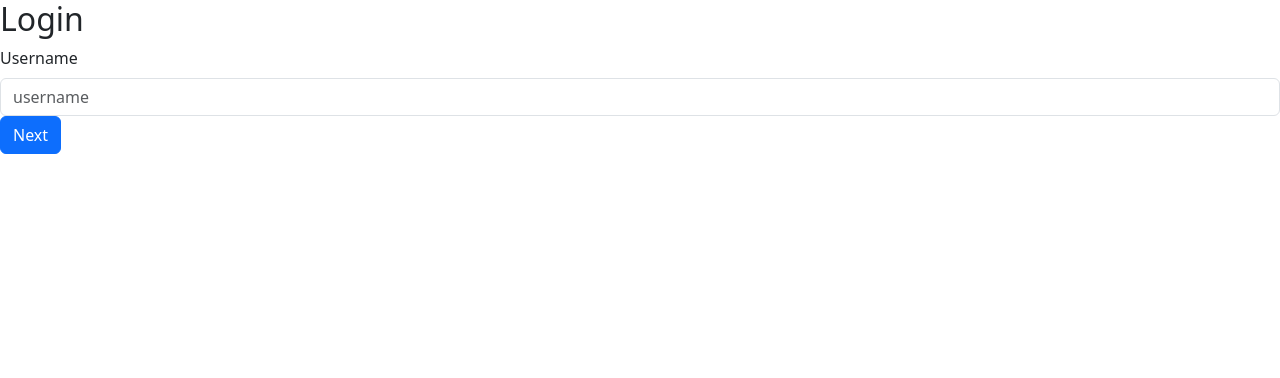
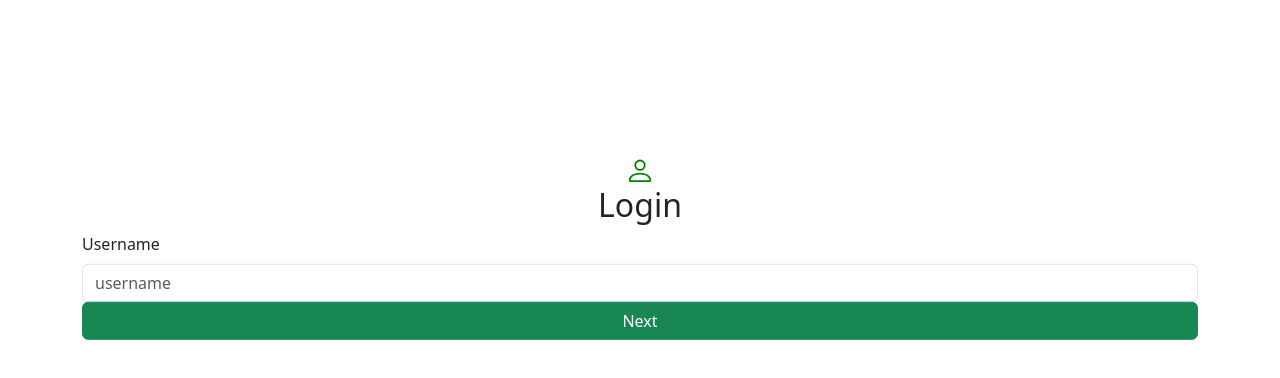
Before and after one commit to bilskik/SecureBankPro, a React (Create React App) app in the folder frontend/: page /login in a window 1280 px wide. Shown: the top 378 px of the page. Built offline with nearby package versions, Linux system fonts and the light colour scheme.

Commit message:
Login page styling

```diff
--- a/frontend/package.json
+++ b/frontend/package.json
@@ -12,6 +12,7 @@
     "bootstrap": "^5.3.2",
     "react": "^18.2.0",
     "react-bootstrap": "^2.9.1",
+    "react-bootstrap-icons": "^1.10.3",
     "react-dom": "^18.2.0",
     "react-router-dom": "^6.21.1",
     "react-scripts": "5.0.1",
--- a/frontend/src/App.tsx
+++ b/frontend/src/App.tsx
@@ -5,7 +5,7 @@ import { dashboardUserLoader } from "./util/loader/dashboardUserLoader";
 import Transfer from "./page/Transfer";
 import UserDetails from "./page/UserDetails";
 import { userDetailsLoader } from "./util/loader/userDetailsLoader";
-
+import "./app.css"
 
 function App() {
 
--- /dev/null
+++ b/frontend/src/app.css
@@ -0,0 +1,4 @@
+:root {
+    height: 100vh;
+    width: 100vw;
+}
--- a/frontend/src/component/password/PasswordItem.tsx
+++ b/frontend/src/component/password/PasswordItem.tsx
@@ -18,6 +18,7 @@ const PasswordItem = ({ isDisabled, onValue, index }  : PasswordItemType ) => {
                 maxLength={maxL}
                 disabled={isDisabled}
                 onChange={(e) => onValue({ index, value : e.target.value})}
+                key={index}
             />
 
         )
--- a/frontend/src/page/Login.tsx
+++ b/frontend/src/page/Login.tsx
@@ -1,8 +1,9 @@
 import React, { useState } from 'react'
 import axios from '../common/axios/axios';
-import { Button, Form } from 'react-bootstrap';
+import { Button, Container, Form, Image, Col, Row } from 'react-bootstrap';
 import { AUTH_PATH, LOGIN_BEGIN_PATH, LOGIN_FINISH_PATH, REGISTER_PATH } from '../common/url/urlMapper';
 import PasswordGroup from '../component/password/PasswordGroup';
+import { Person } from 'react-bootstrap-icons';
 
 const Login = () => {
     const [login, setLogin] = useState<string>("");
@@ -35,8 +36,12 @@ const Login = () => {
             })
     }
     return (
-        <Form>
-            <h2>Login</h2>
+        <Container style={{ position : "absolute", transform : "translate(-50%, -50%)", left : "50%", top : "30%"  }}>
+            <Form className='mt-3 d-flex flex-column justify-content-center'>
+                <Row>
+                    <Person color='green' size={30}/>
+                </Row>
+                <h2 style={{textAlign : "center"}}>Login</h2>
                 <Form.Group>
                     <Form.Label>Username</Form.Label>
                     <Form.Control
@@ -49,13 +54,13 @@ const Login = () => {
 
                 {
                     range ? <PasswordGroup ranges={range} onHandleSubmit={onHandleSubmit}/> :
-                <Button variant='primary' onClick={handleNext}>
+                    <Button variant='success' onClick={handleNext}>
                         Next
                     </Button>
                 }
 
             </Form>
-
+        </Container>
     )
 }
 
```
Also changed, not shown: frontend/src/page/bank.jpg (added), 1 other file (tests, documents, lock files or other folders). Lines whose indentation alone changed are shown as unchanged.
